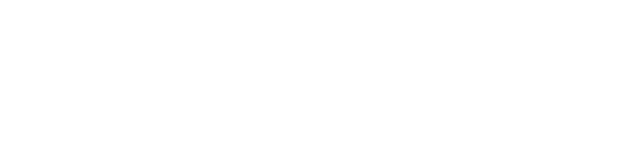
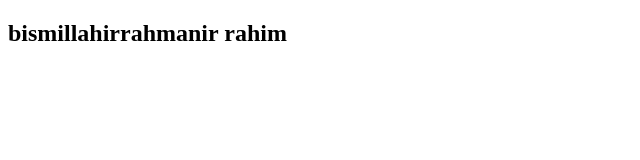
Before and after one commit to syed-muhimin-anam/first-assignment, a plain HTML site: page index.html in a window 1280 px wide. Shown: the whole page, without its empty margins (0-640 px from the left). Drawn offline with Linux system fonts and the light colour scheme.

Commit message:
bismillahir rahmanir rahim

```diff
--- a/index.html
+++ b/index.html
@@ -6,6 +6,8 @@
     <title>My first Assignment(portfolio)</title>
 </head>
 <body>
-
+   <section>
+       <h1>bismillahirrahmanir rahim</h1>
+   </section>
 </body>
 </html>
```
